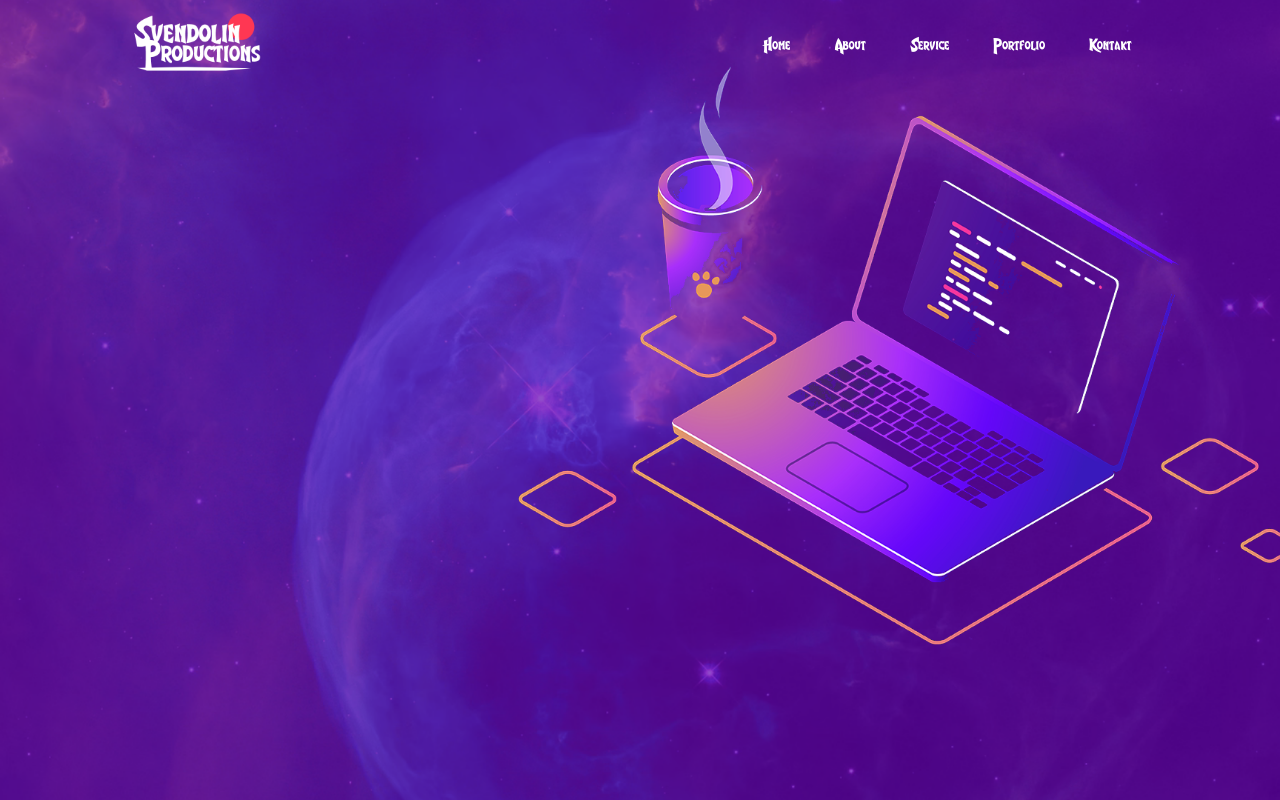
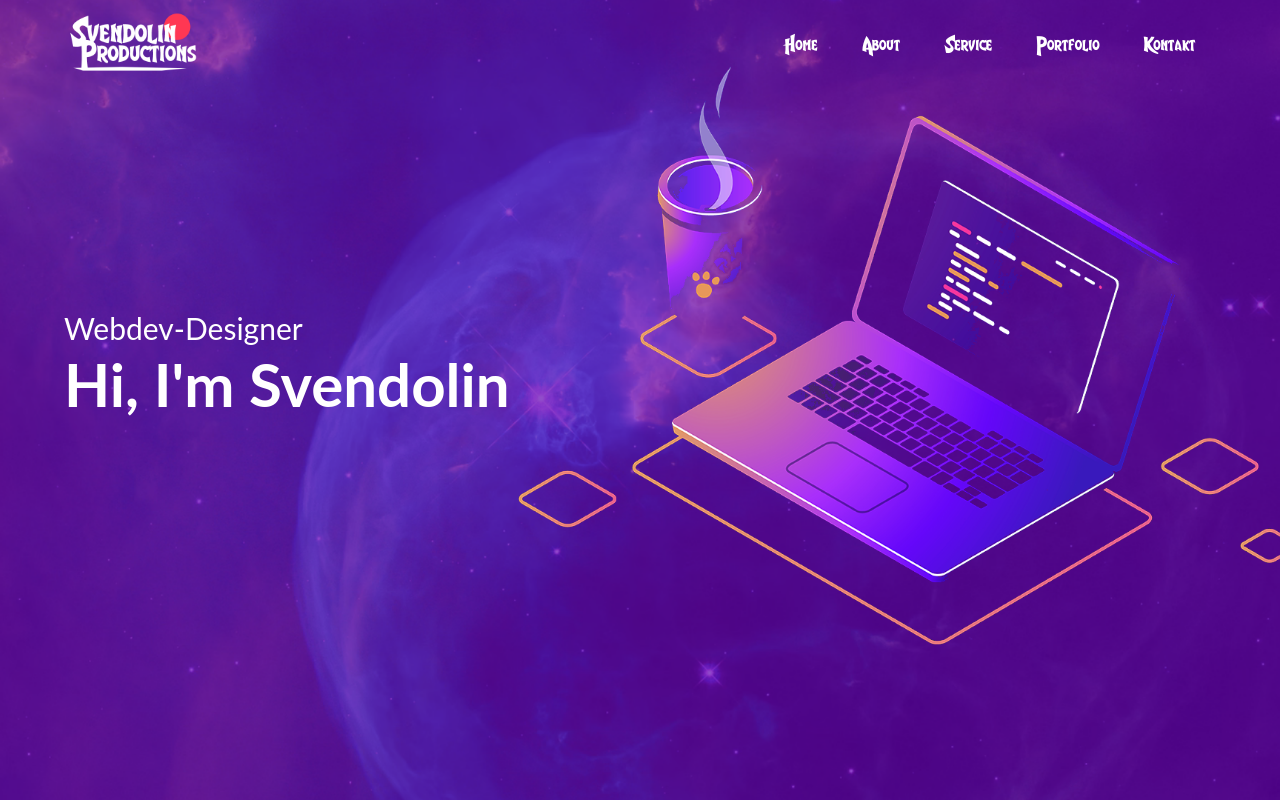
Before and after one commit to Svendolin/MyPortfoliowebsite, a plain HTML site: page Website/index.html in a window 1280 px wide. Drawn offline with Linux system fonts and the light colour scheme.

Commit message:
Worked on header and nav

```diff
--- a/Coming Soon Counter/js/code.js
+++ b/Coming Soon Counter/js/code.js
@@ -1,6 +1,6 @@
 // function to set the date we're counting down to a specific date:
 
-let countDownDate = new Date("Mar 12, 2023 00:00:00").getTime();
+let countDownDate = new Date("Mar 19, 2023 00:00:00").getTime();
 // Update the count down every 1 second:
 let x = setInterval(function () {
     let now = new Date().getTime();
--- a/Website/css/style.css
+++ b/Website/css/style.css
@@ -25,7 +25,7 @@
 
 @font-face {
   font-family: 'title-font';
-  src: url('../font/SE.otf');
+  src: url('../font/SP.otf');
 }
 
 body {
@@ -45,8 +45,20 @@ body {
 }
 
 .container {
-  padding: 10px 10%; /* 10px Up + Down / 10% Left + Right */
+  padding: 10px 5%; /* 10px Up + Down / 5% Left + Right */
 }
+
+.header-text {
+  margin-top: 20%;
+  font-size: 30px;
+}
+
+.header-text h1 {
+  font-size: 60px;
+  margin-top: 2px;
+}
+
+/* === Navigation === */
 
 nav {
   display: flex;
@@ -68,6 +80,23 @@ nav ul li {
 nav ul li a {
   color: var(--main-text-color);
   text-decoration: none;
-  font-size: 18px;
+  font-size: 22px;
   font-family: title-font;
+  position: relative;
 }
+
+/* Animated Underline */
+nav ul li a::after {
+  content: '';
+  width: 0; /* Width of the line to make it invisible */
+  height: 3px;
+  background: var(--main-title-color);
+  position: absolute;
+  left: 0;
+  bottom: -6px;
+  transition: 0.5s;
+}
+
+nav ul li a:hover::after {
+  width: 100%;
+}
--- a/Website/index.html
+++ b/Website/index.html
@@ -35,6 +35,10 @@
           <li><a href="#">Kontakt</a></li>
         </ul>
       </nav>
+      <div class="header-text">
+        <p>Webdev-Designer</p>
+        <h1>Hi, I'm Svendolin</h1>
+      </div>
     </div>
   </div>
 
```
Also changed, not shown: Website/font/SP.otf (renamed from Website/font/SE.otf).
